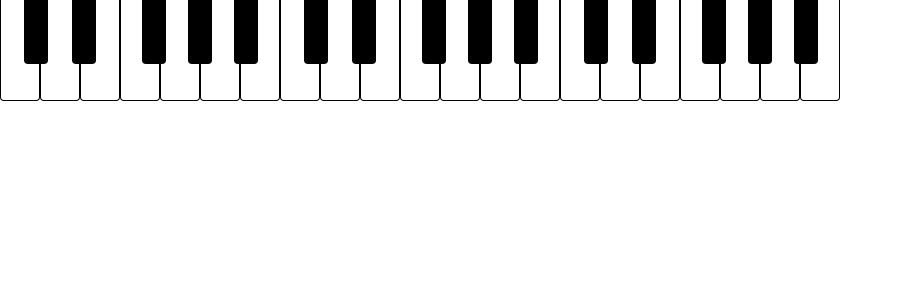
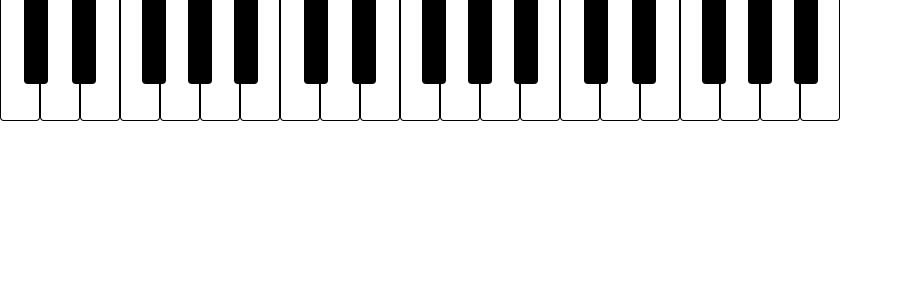
Before and after one commit to alpha-cygnus/tsp, a React (Vite) app: page / in a window 1280 px wide. Shown: the top 300 px of the page, without its empty margins (0-903 px from the left). Built offline with nearby package versions, Linux system fonts and the light colour scheme.

Commit message:
pianoclicks

```diff
--- a/package.json
+++ b/package.json
@@ -12,7 +12,7 @@
   },
   "scripts": {
     "start": "parcel src/index.html",
-    "build": "parcel build src/index.html",
+    "build": "parcel build src/index.html --public-url ./",
     "predeploy": "yarn build",
     "deploy": "gh-pages -d dist"
   },
--- a/src/audio/comps.tsx
+++ b/src/audio/comps.tsx
@@ -3,15 +3,14 @@ import React, {useEffect, useMemo, ReactElement} from 'react';
 import {Timed} from '../common/types';
 import {ParamEvent, ParamEvents} from '../params/types';
 import {useSADSR} from '../params/hs';
-import {useMidiEvents} from '../midi/ctx';
+import {useMidiEvents, useACtx} from '../root/ctx';
 import {useSOnOff} from '../midi/hs';
+import {HS} from '../hs/types';
 
 import {AudioOut, AudioIn, WithIn, WithOut, WithInChildren, AParamProp} from './types';
 import {getNodeId, doDisconnect, doConnect, asArray, setNodeId} from './utils';
 import {NodeInContext, useNodeIn} from './ctx';
 import {useConst, useFilter, useGain, useOsc} from './hooks';
-import {HS} from '../hs/types';
-import {useACtx} from '../root/ctx';
 
 
 type ConnProps = {
--- a/src/midi/comps.tsx
+++ b/src/midi/comps.tsx
@@ -1,11 +1,13 @@
-import {useCallback, useEffect, useMemo} from 'react';
+import {useCallback, useEffect, useMemo, useState} from 'react';
+import cs from 'classnames';
 
-import { MidiEvent } from './types';
+import { MidiEvent, MidiEventBase, midiOff, MidiOff, midiOn, MidiOn } from './types';
 
-import {useMidiEvents, useRootCtx, RootCtx} from '../root/ctx';
-import {useSTFilter} from '../hs/hooks';
+import {useMidiEvents, useRootCtx, RootCtx, useSendMidi} from '../root/ctx';
+import {useSListen, useSTFilter} from '../hs/hooks';
 
 import './midi.scss';
+
 
 type MidiFilterProps = {
   filter: (me: MidiEvent) => boolean;
@@ -32,11 +34,82 @@ export function MidiChannel({ch, children}: {ch: number; children: any}) {
   </MidiFilter>;
 }
 
+function useMidiNoteSet() {
+  const midis = useMidiEvents();
+
+  const [notes, setNotes] = useState<number[]>([])
+
+  useSListen(midis, useCallback(([me]) => {
+    if (me instanceof MidiOn) {
+      setNotes((ns) => [...ns, me.note]);
+    }
+    if (me instanceof MidiOff) {
+      setNotes((ns) => ns.filter((n) => n !== me.note));
+    }
+  }, []));
+
+  useEffect(() => {
+    console.log('notes', notes);
+  }, [notes]);
+
+  return notes;
+}
+
+type PianoKeyProps = {
+  nn: number;
+  cls: string;
+  notes: number[];
+}
+
+function PianoKey({nn, cls, notes}: PianoKeyProps) {
+  const send = useSendMidi();
+
+  const click = useCallback((down: boolean) => () => {
+    const ev: MidiEventBase = down
+      ? midiOn(0, nn, 100)
+      : midiOff(0, nn, 100);
+    console.log('sending', ev);
+    send(ev);
+  }, [send, nn]);
+
+  const [clicked, setClicked] = useState(false);
+
+  useEffect(() => {
+    if (!clicked) return;
+    send(midiOn(0, nn, 100));
+
+    const up = () => {
+      send(midiOff(0, nn, 100));
+      setClicked(false);
+    };
+
+    document.addEventListener('mouseup', up);
+    return () => {
+      document.removeEventListener('mouseup', up);
+    }
+  }, [clicked]);
+
+  return (
+    <div
+      className={cs(
+        'piano-key',
+        cls,
+        notes.includes(nn) ? 'down' : null,
+      )}
+      onMouseDown={() => setClicked(true)}
+      onMouseUp={click(false)}
+    >
+      {' '}
+    </div>
+  );
+}
+
 type PianoOctaveProps = {
   oct: number;
+  notes: number[];
 };
 
-export function PianoOctave({oct}: PianoOctaveProps) {
+export function PianoOctave({oct, notes}: PianoOctaveProps) {
   useEffect(() => {
     console.log(oct);
   }, [oct]);
@@ -44,23 +117,19 @@ export function PianoOctave({oct}: PianoOctaveProps) {
   return (
     <div className="piano-octave">
       <div className="piano-blacks">
-        {[0, 1, 2, 3, 4, 5, 6, 7, 8, 9, 10, 11].map((n) => (
-          <div
-            className={Boolean(n % 2) === (n > 4) ? `piano-key-spacer ${n > 4 ? 'narrow' : 'wide'}` : 'piano-key black'}
-            key={n}
-          >
-            {' '}
-          </div>
-        ))}
+        {[0, 1, 2, 3, 4, 5, 6, 7, 8, 9, 10, 11].map((n) => {
+          if (Boolean(n % 2) === (n > 4)) return <div className={cs('piano-key-spacer', n > 4 ? 'narrow' : 'wide')}>{' '}</div>;
+          return <PianoKey key={n} nn={n + oct * 12} notes={notes} cls="black" />;
+        })}
       </div>
       <div className="piano-whites">
         {[0, 2, 4, 5, 7, 9, 11].map((n) => (
-          <div
-            className="piano-key white"
+          <PianoKey
+            cls="white"
+            nn={n + oct * 12}
             key={n}
-          >
-            {' '}
-          </div>
+            notes={notes}
+          />
         ))}
       </div>
     </div>
@@ -72,6 +141,8 @@ type PianoProps = {
 };
 
 export function Piano({octaves}: PianoProps) {
+  const notes = useMidiNoteSet();
+
   const os = useMemo(() => {
     const res: number[] = [];
     const o1 = Math.floor(5 - octaves / 2)
@@ -81,7 +152,7 @@ export function Piano({octaves}: PianoProps) {
 
   return (
     <div className="piano">
-      {os.map((o) => <PianoOctave key={o} oct={o} />)}
+      {os.map((o) => <PianoOctave key={o} oct={o} notes={notes} />)}
     </div>
   )
 }
--- a/src/midi/ctx.ts
+++ /dev/null
@@ -1,16 +0,0 @@
-import {createContext, useContext} from 'react';
-
-import {MidiEvents, MidiEvent} from './types';
-import {HS} from '../hs/types';
-
-export const MidiEventsContext = createContext<MidiEvents>(new HS());
-
-export const MidiSenderContext = createContext<(me: MidiEvent) => void>(() => {});
-
-export function useMidiEvents() {
-  return useContext(MidiEventsContext);
-}
-
-export function useMidiSender() {
-  return useContext(MidiSenderContext);
-}
--- a/src/midi/midi.scss
+++ b/src/midi/midi.scss
@@ -13,13 +13,15 @@
   position: absolute;
   left: 0;
   top: 0;
+  pointer-events: none;
 }
 
 .piano-key.black {
   width: 22px;
-  height: 60px;
+  height: 80px;
   border-left: 1px solid black;
   border-right: 1px solid black;
+  pointer-events: all;
 }
 
 .piano-key-spacer.wide {
@@ -42,10 +44,10 @@
   background: white;
 }
 
-.piano-key.white:hover {
+.piano-key.white.down {
   background: yellow;
 }
-.piano-key.black:hover {
+.piano-key.black.down {
   background: blue;
   border-color: blue;
 }
@@ -56,7 +58,7 @@
 
 .piano-key.white {
   width: 38px;
-  height: 100px;
+  height: 120px;
   border-bottom: 1px solid black;
   border-left: 1px solid black;
   border-right: 1px solid black;
```
Also changed, not shown: .eslintrc.js (added), 1 other file (tests, documents, lock files or other folders).
